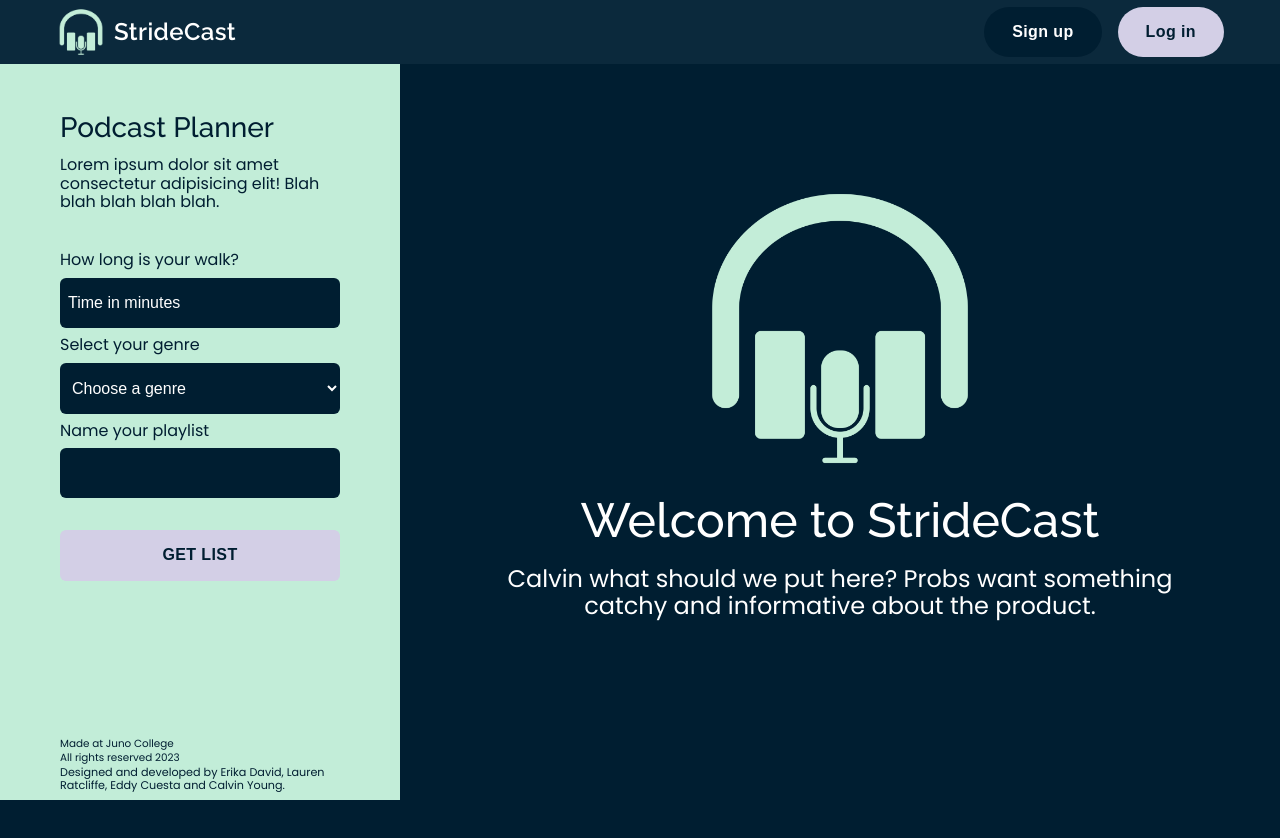
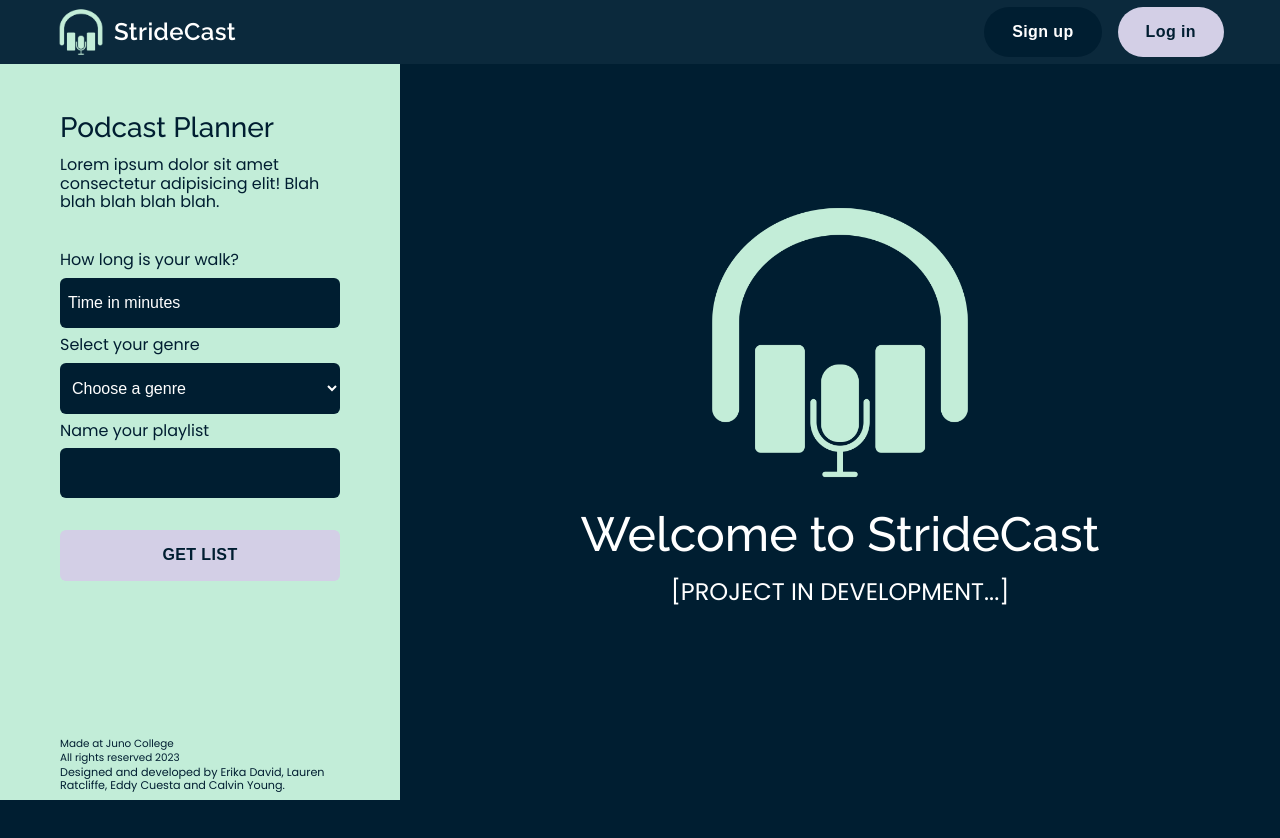
Before and after one commit to podcast-planner-project-4/StrideCast, a React (Vite) app: page / in a window 1280 px wide. Shown: the top 838 px of the page. Built offline with nearby package versions, Linux system fonts and the light colour scheme.

Commit message:
updated landing page to indicate project is in development, made input number arrows invisible

```diff
--- a/src/App.css
+++ b/src/App.css
@@ -131,7 +131,6 @@ h1 {
   margin-bottom: 0.5rem;
 }
 
-/*
 input[type="number"] {
   -webkit-appearance: textfield;
      -moz-appearance: textfield;
@@ -142,7 +141,7 @@ input[type=number]::-webkit-outer-spin-button {
   -webkit-appearance: none;
 }
 
-This code is to hide the default arrows in the number input. When hidding, you can use your own arrows from font-awesome.
+/*This code is to hide the default arrows in the number input. When hidding, you can use your own arrows from font-awesome.
 */
 
 select {
--- a/src/components/LandingPage.jsx
+++ b/src/components/LandingPage.jsx
@@ -6,7 +6,7 @@ const LandingPage = () => {
         <div className="landingPageContainer">
             <img className="landingPageImg" src={strideCastLogo}></img>
             <h1 className='welcome'>Welcome to StrideCast</h1>
-            <p className="info">Calvin what should we put here? Probs want something catchy and informative about the product.</p>
+            <p className="info">[PROJECT IN DEVELOPMENT...]</p>
         </div>
     )
 }
```
